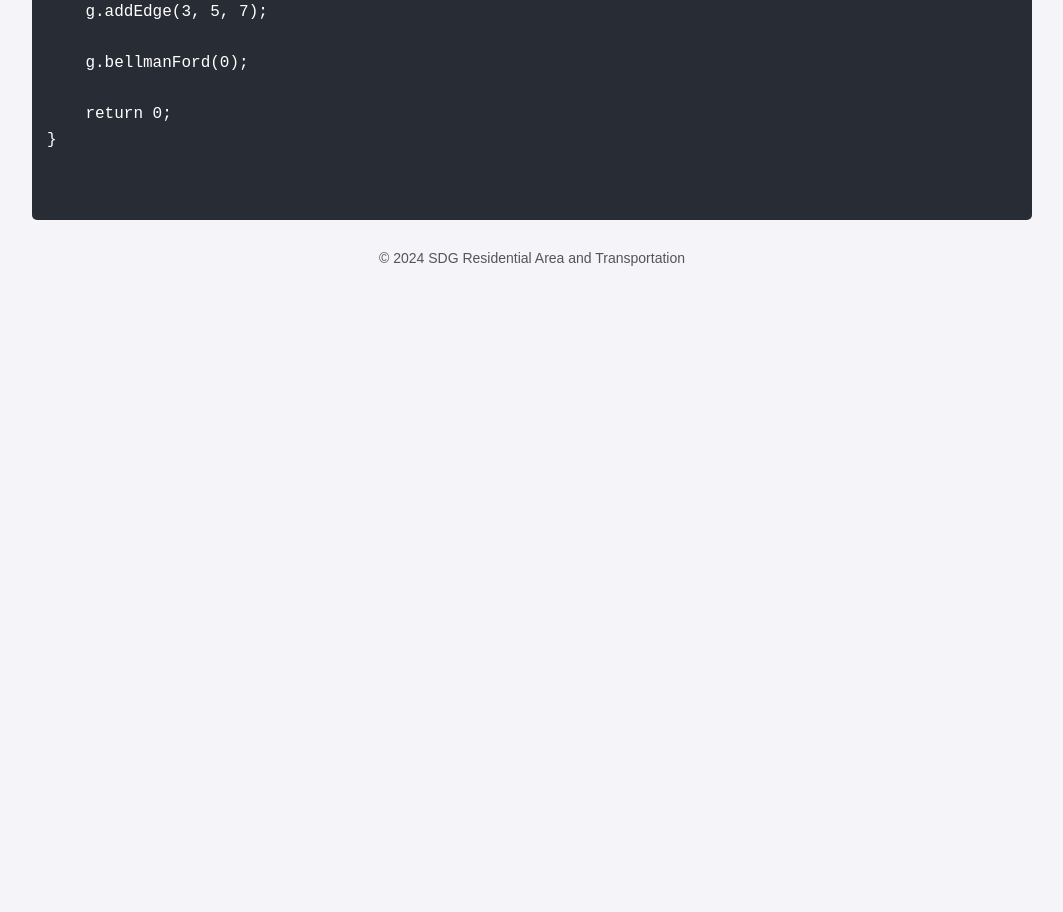
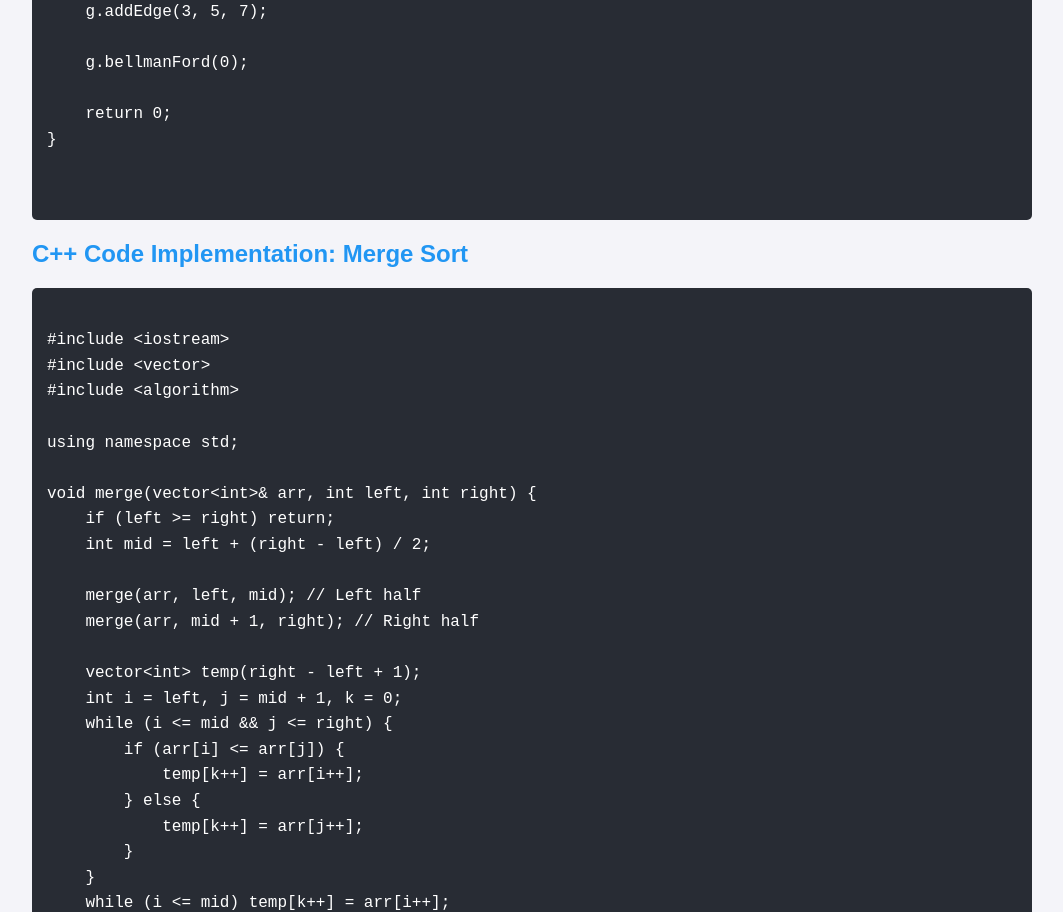
Before and after one commit to TusharS230/CityDesign, a plain HTML site: page mohit_businesscase3.html in a window 1280 px wide. Shown: the part 3016-3928 px from the top of the page, without its empty margins (108-1171 px from the left). Before the commit the page ends 3316 px from the top, so only its background shows below. Drawn offline with nearby package versions, Linux system fonts and the light colour scheme.

Commit message:
Update mohit_businesscase3.html

```diff
--- a/mohit_businesscase3.html
+++ b/mohit_businesscase3.html
@@ -204,6 +204,65 @@ int main() {
 </code>
         </pre>
 
+        <h2>C++ Code Implementation: Merge Sort</h2>
+        <pre>
+<code>
+#include &lt;iostream&gt;
+#include &lt;vector&gt;
+#include &lt;algorithm&gt;
+
+using namespace std;
+
+void merge(vector&lt;int&gt;& arr, int left, int right) {
+    if (left &gt;= right) return;
+    int mid = left + (right - left) / 2;
+
+    merge(arr, left, mid); // Left half
+    merge(arr, mid + 1, right); // Right half
+
+    vector&lt;int&gt; temp(right - left + 1);
+    int i = left, j = mid + 1, k = 0;
+    while (i &lt;= mid &amp;&amp; j &lt;= right) {
+        if (arr[i] &lt;= arr[j]) {
+            temp[k++] = arr[i++];
+        } else {
+            temp[k++] = arr[j++];
+        }
+    }
+    while (i &lt;= mid) temp[k++] = arr[i++];
+    while (j &lt;= right) temp[k++] = arr[j++];
+
+    for (int i = 0; i &lt; temp.size(); i++) {
+        arr[left + i] = temp[i];
+    }
+}
+
+void mergeSort(vector&lt;int&gt;& arr) {
+    merge(arr, 0, arr.size() - 1);
+}
+
+int main() {
+    vector&lt;int&gt; arr = {38, 27, 43, 3, 9, 82, 10};
+
+    cout &lt;&lt; "Original array: ";
+    for (auto num : arr) {
+        cout &lt;&lt; num &lt;&lt; " ";
+    }
+    cout &lt;&lt; endl;
+
+    mergeSort(arr);
+
+    cout &lt;&lt; "Sorted array: ";
+    for (auto num : arr) {
+        cout &lt;&lt; num &lt;&lt; " ";
+    }
+    cout &lt;&lt; endl;
+
+    return 0;
+}
+</code>
+        </pre>
+
         <footer>
             <p>&copy; 2024 SDG Residential Area and Transportation</p>
         </footer>
```
